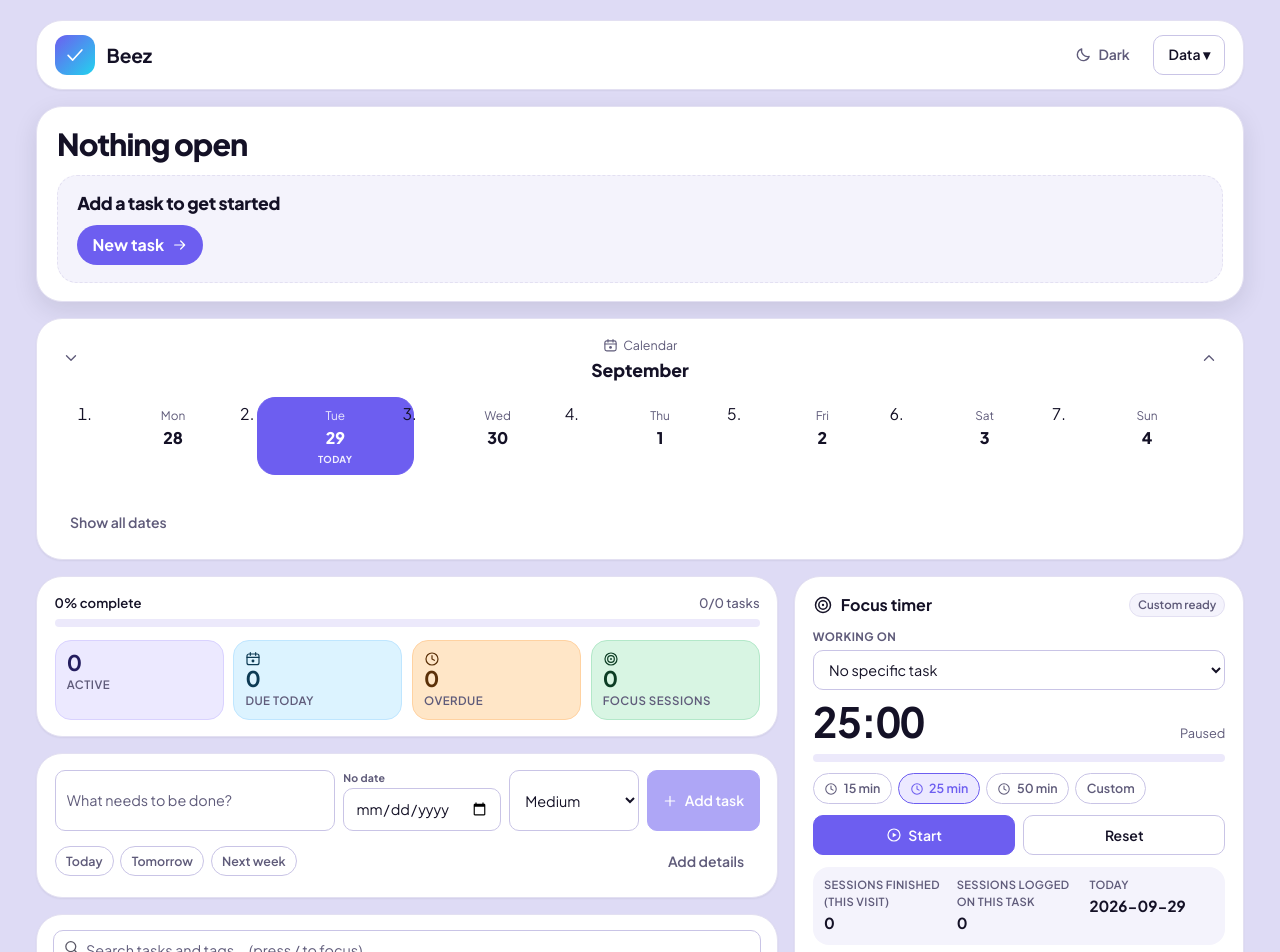
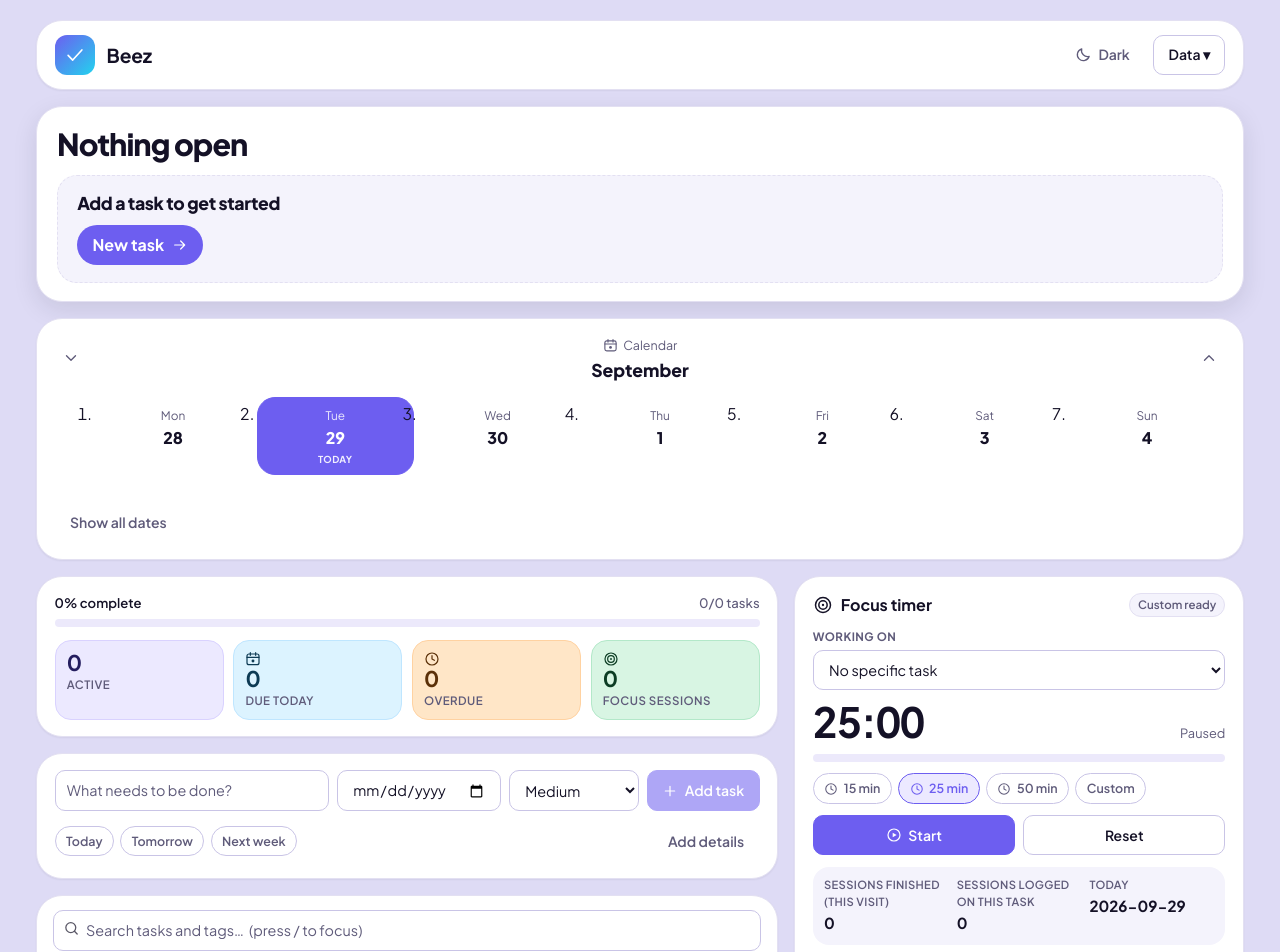
Before and after one commit to blessingowobi25-star/beez-todo, a React (Vite) app: page / in a window 1280 px wide. Shown: the top 952 px of the page. Built offline with nearby package versions, Linux system fonts and the light colour scheme.

Commit message:
Align composer controls to a shared height and inline the date caption

```diff
--- a/src/components/TaskComposer.tsx
+++ b/src/components/TaskComposer.tsx
@@ -42,11 +42,7 @@
 
   // A plain readable label beats the native dd/mm/yyyy segments, which looked
   // like arbitrary numbers to users and re-format per browser locale.
-  const dueLabel = !dueDate
-    ? 'No date'
-    : dueDate === todayISO()
-      ? 'Today'
-      : formatLongDate(dueDate);
+  const dueLabel = dueDate === todayISO() ? 'Today' : formatLongDate(dueDate);
 
   return (
     <form className="composer card" onSubmit={handleSubmit} aria-label="Add a task">
@@ -61,7 +57,10 @@
         />
 
         <label className="composer__date-field">
-          <span className="composer__date-label">{dueLabel}</span>
+          {/* The native picker renders dd/mm/yyyy segments that read as bare
+              numbers, so a readable caption appears once a date is chosen. Left
+              out entirely when empty, where the empty picker says it already. */}
+          {dueDate ? <span className="composer__date-label">{dueLabel}</span> : null}
           <input
             type="date"
             className="input composer__date"
--- a/src/index.css
+++ b/src/index.css
@@ -702,22 +702,41 @@
   gap: 0.6rem;
 }
 
+/* One shared control height so every field in the composer row lines up
+   exactly. Without it the grid centres items of different intrinsic heights
+   and the date picker drifts out of line with its neighbours. */
+.composer {
+  --control-h: 2.5rem;
+}
+
 .composer__row {
   display: grid;
   grid-template-columns: minmax(0, 1fr) auto auto auto;
   gap: 0.5rem;
+  align-items: stretch;
 }
 
+.composer__row > .input,
+.composer__row > .composer__date-field,
+.composer__row > .button {
+  min-height: var(--control-h);
+}
+
+/* The readable date sits inline with the native picker inside one bordered
+   control, rather than stacked above it — a caption above the input made this
+   cell taller than its siblings and broke the row alignment. */
 .composer__date-field {
   display: flex;
-  flex-direction: column;
-  gap: 2px;
-  justify-content: center;
+  align-items: center;
+  gap: 0.4rem;
+  padding: 0 0.7rem;
+  border: 1px solid var(--border-strong);
+  border-radius: var(--radius-sm);
+  background: var(--surface);
+  color: var(--text);
+  min-width: 0;
 }
 
-/* Readable date caption above the native picker. The native control renders
-   dd/mm/yyyy segments that read as unexplained numbers, so the caption is what
-   the user actually reads. */
 .composer__date-label {
   font-size: 0.66rem;
   font-weight: 700;
@@ -728,10 +747,33 @@
   text-overflow: ellipsis;
 }
 
-.composer__date,
+/* The border lives on the wrapper, so the inner picker must not double it up. */
+.composer__date {
+  width: auto;
+  min-width: 0;
+  flex: 1;
+  padding: 0 0.2rem;
+  border: 0;
+  background: transparent;
+  color: inherit;
+  min-height: 0;
+}
+
+.composer__title {
+  min-height: var(--control-h);
+}
+
 .composer__priority {
   width: auto;
   min-width: 130px;
+  min-height: var(--control-h);
+}
+
+/* The Add-task button must match the field height, not its own padding. */
+.composer__row > .button {
+  justify-content: center;
+  padding-top: 0;
+  padding-bottom: 0;
 }
 
 .composer__meta {
@@ -1421,7 +1463,7 @@
     grid-template-columns: minmax(0, 1fr);
   }
 
-  .composer__date,
+  .composer__date-field,
   .composer__priority {
     min-width: 0;
   }
```
Also changed, not shown: 1 other file (tests, documents, lock files or other folders).
